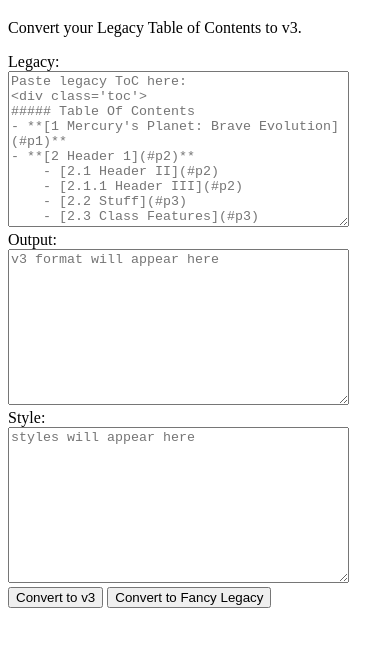
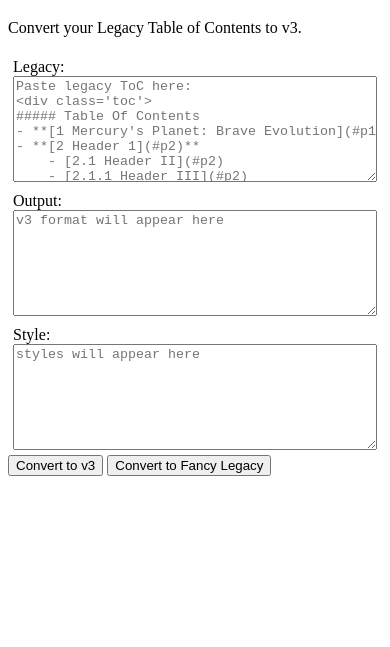
Before and after one commit to Gazook89/Homebrewery-TOC-Converter, a plain HTML site: page index.html in a window 390 px wide. Shown: the part 61-708 px from the top of the page. Drawn offline with Linux system fonts and the light colour scheme.

Commit message:
make text areas responsive to screen width.

```diff
--- a/index.html
+++ b/index.html
@@ -3,13 +3,16 @@
     <head>
         <meta charset="utf-8">
         <meta name="description" content="Convert Legacy Table of Contents to v3">
+        <link rel="stylesheet" href="styles.css">
         <title>Legacy to v3 Converter</title>
     </head>
     <body>
         <h1>Legacy to v3 Converter</h1>
         <p>Convert your Legacy Table of Contents to v3.</p>
         <div class='main'>
-            <label for="legacyText">Legacy:</label><textarea id="legacyText" rows="10" cols="40" placeholder="Paste legacy ToC here:
+            <div class="textArea">
+                <label for="legacyText">Legacy:</label>
+                <textarea id="legacyText" rows="10" cols="40" placeholder="Paste legacy ToC here:
 <div class='toc'>
 ##### Table Of Contents
 - **[1 Mercury's Planet: Brave Evolution](#p1)**
@@ -20,8 +23,15 @@
     - [2.3 Class Features](#p3)
 - **[3 Spells](#p4)**
 </div>"></textarea>
-            <label for="outputText">Output:</label><textarea id="outputText" rows="10" cols="40" placeholder="v3 format will appear here"></textarea>
-            <label for="outputStyle">Style:</label><textarea id="outputStyle" rows="10" cols="40" placeholder="styles will appear here"></textarea>
+            </div>
+            <div class="textArea">
+                <label for="outputText">Output:</label>
+                <textarea id="outputText" rows="10" cols="40" placeholder="v3 format will appear here"></textarea>
+            </div>
+            <div class="textArea">
+                <label for="outputStyle">Style:</label>
+                <textarea id="outputStyle" rows="10" cols="40" placeholder="styles will appear here"></textarea>
+            </div>
         </div>
         <button id="convertToV3Button" onclick="convertLegacytoV3()">Convert to v3</button>
         <button id="convertToFancyButton" onclick="convertLegacytoFancyLegacy()">Convert to Fancy Legacy</button>
--- /dev/null
+++ b/styles.css
@@ -0,0 +1,24 @@
+.main {
+    display:flex;
+    flex-direction: row;
+    flex-wrap: wrap;
+    width:100%;
+}
+
+.textArea {
+    display:flex;
+    flex:1;
+    flex-direction: column;
+    margin: 5px;
+}
+
+.textArea textarea {
+    height:100px;
+    white-space:pre;
+}
+
+@media only screen and (max-width:701px){
+    .main {
+        flex-direction:column;
+    }
+}
```
